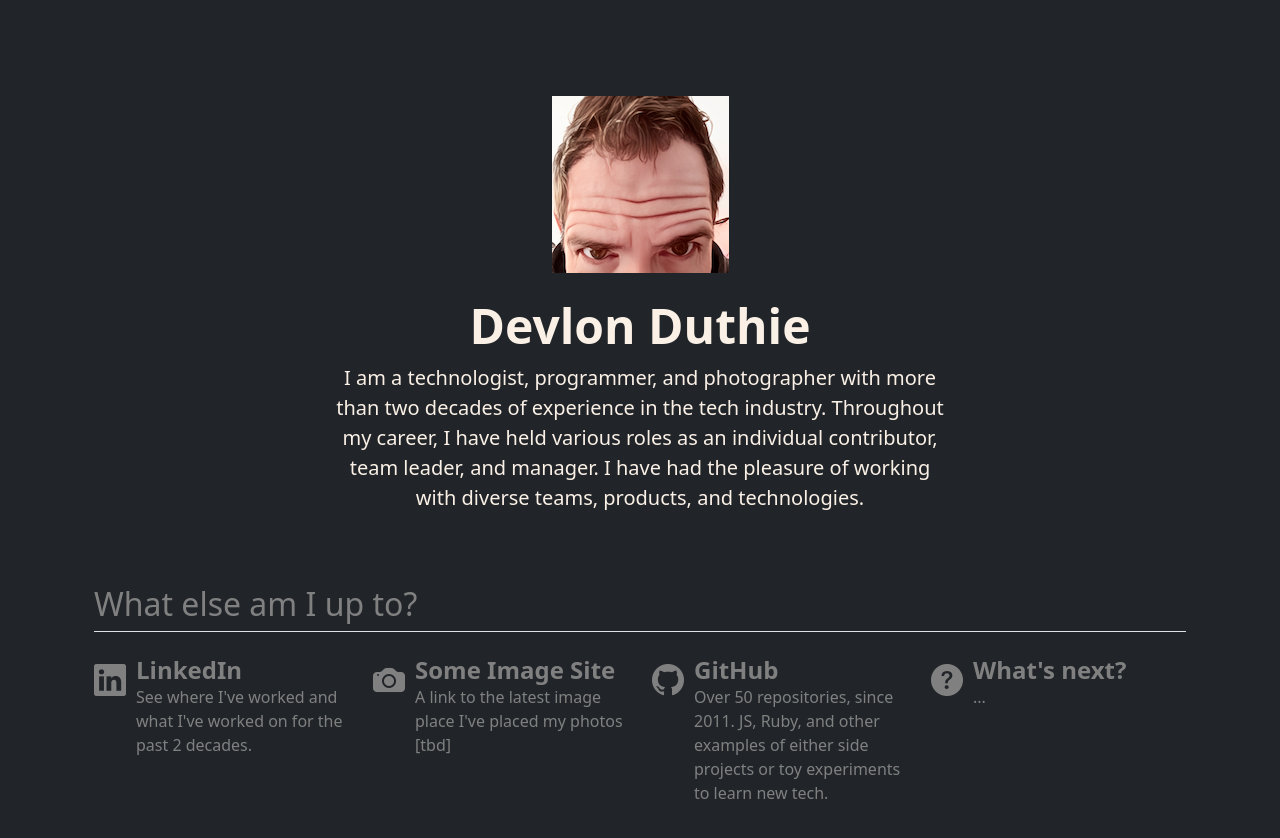
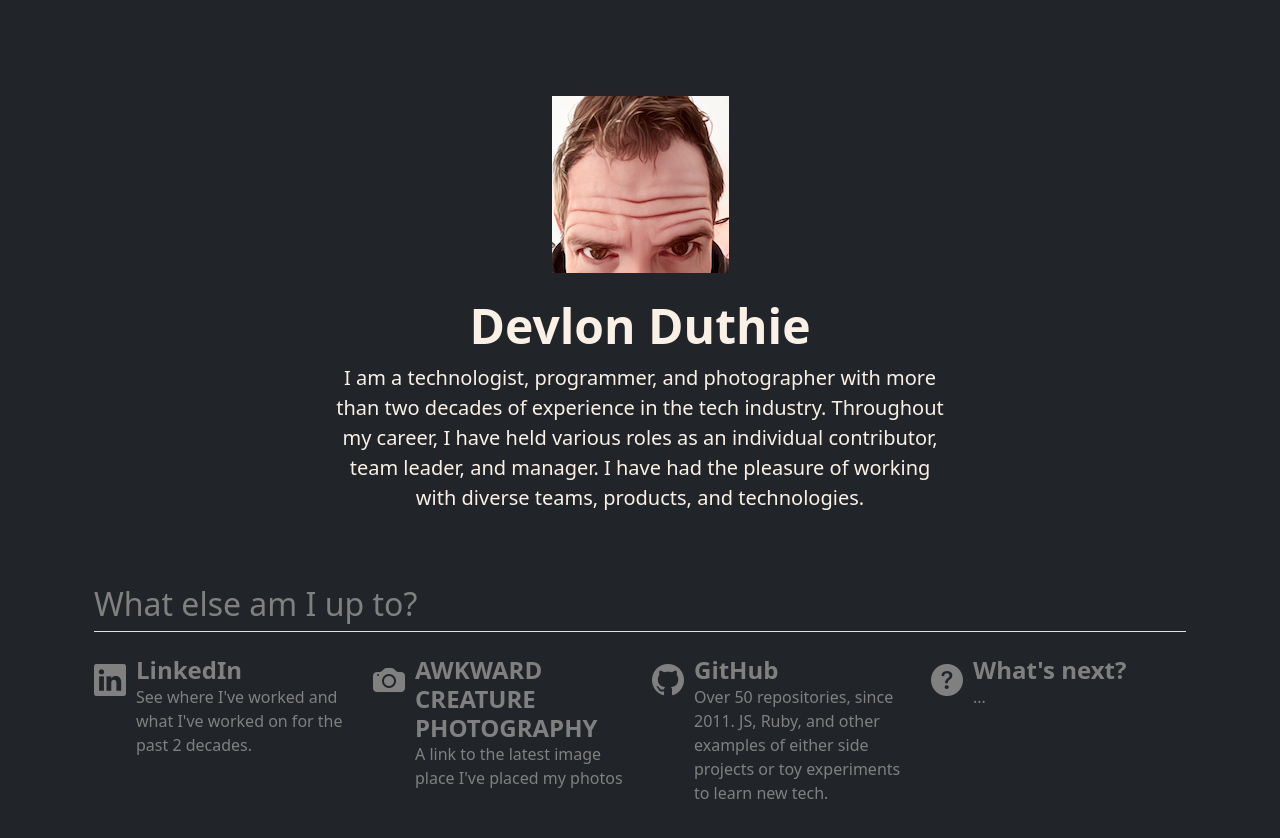
Before and after one commit to duthied/devlonduthie_com, a plain HTML site: page devlonduthie-com/www/index.html in a window 1280 px wide. Drawn offline with nearby package versions, Linux system fonts and the light colour scheme.

Commit message:
Update index.html
Adds link to AWKWARD CREATURE PHOTOGRAPHY

```diff
--- a/devlonduthie-com/www/index.html
+++ b/devlonduthie-com/www/index.html
@@ -133,8 +133,10 @@
             <div class="col d-flex align-items-start">
               <i class="bi-camera-fill" style="font-size: 2rem; margin-right: 10px;"></i>
               <div>
-                <h3 class="fw-bold mb-0 fs-4">Some Image Site</h3>
-                <p>A link to the latest image place I've placed my photos [tbd]</p>
+                <a href="https://gallery.awkward-creature.com/public/highlights/" target="_blank">
+                  <h3 class="fw-bold mb-0 fs-4">AWKWARD CREATURE PHOTOGRAPHY</h3>
+                  <p>A link to the latest image place I've placed my photos</p>
+                </a>
               </div>
             </div>
 
```
